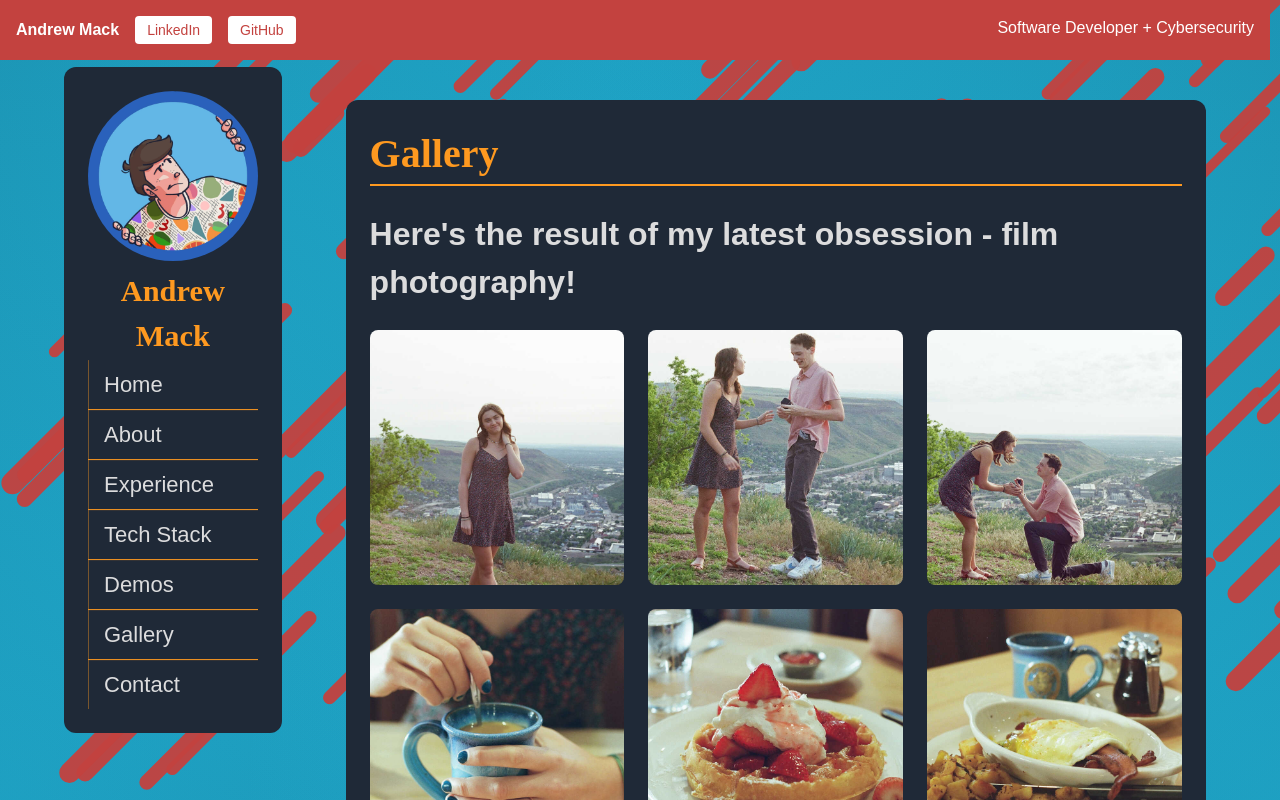
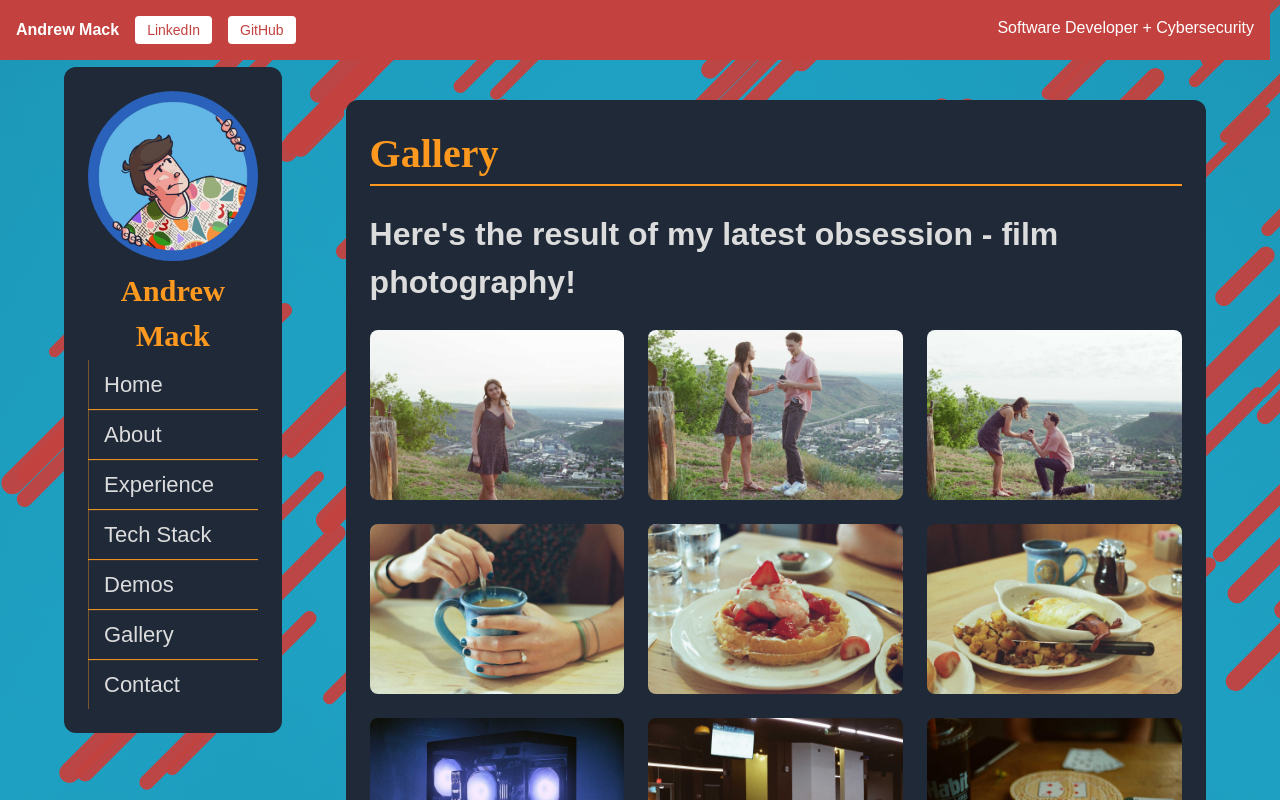
Before and after one commit to A-Mack27/Andrew-Mack-Resume, a React (Vite) app: page / in a window 1280 px wide. Both pictures are taken after a click on the button "Gallery". Shown: the top 800 px of the page. Built offline with nearby package versions, Linux system fonts and the light colour scheme.

Commit message:
Minor adjustment to the gallery - Reverted the image aspect ratio to 3x2 - Updated the reserved space as to not poke through before the image was hovered over

```diff
--- a/src/pages/Gallery.tsx
+++ b/src/pages/Gallery.tsx
@@ -15,7 +15,7 @@ export default function Gallery() {
       <div className="grid grid-cols-3 gap-6 max-w-6xl mx-auto">
         {galleryImages.map((image, index) => (
           <div key={index} className="overflow-hidden rounded-lg hover:scale-110 transition-transform duration-300 cursor-pointer">
-            <div className="aspect-square bg-gray-100">
+            <div className="aspect-[3/2]">
               <img
                 src={image}
                 alt={`Gallery image ${index + 1}`}
```
